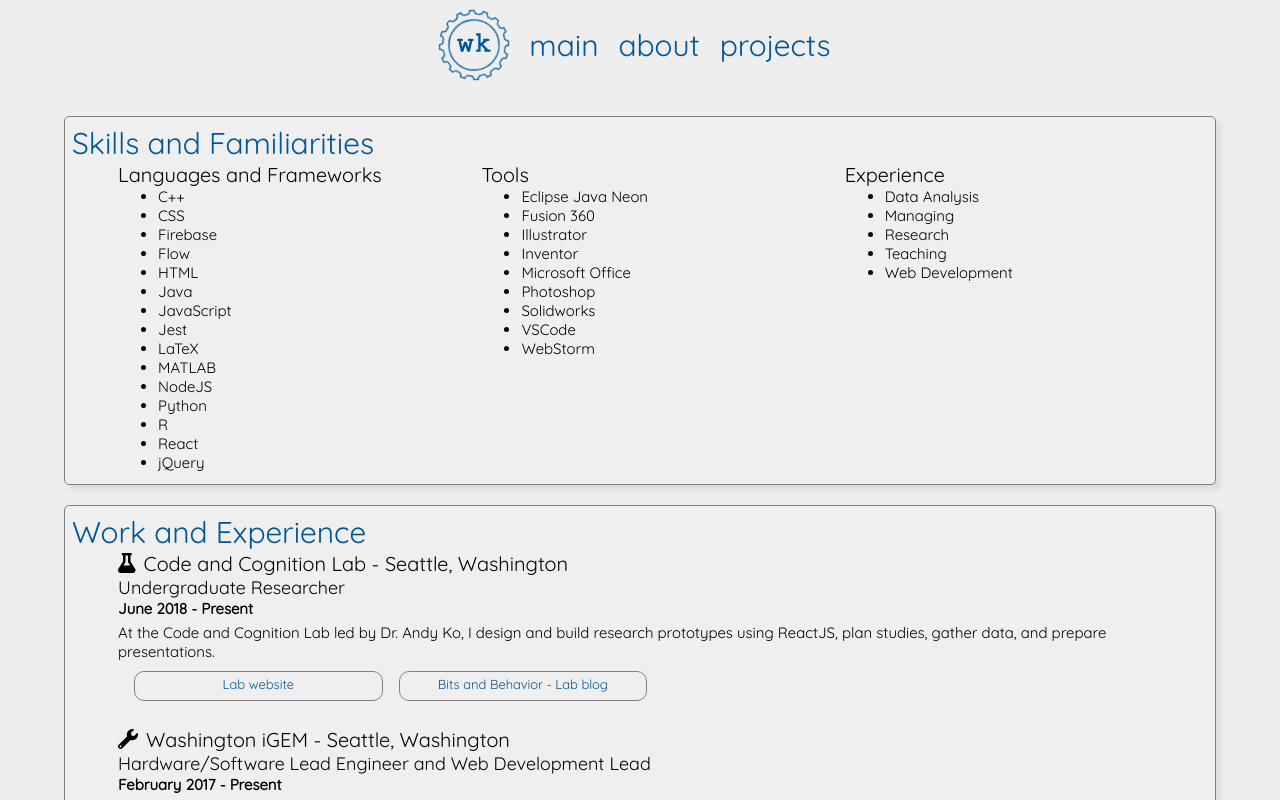
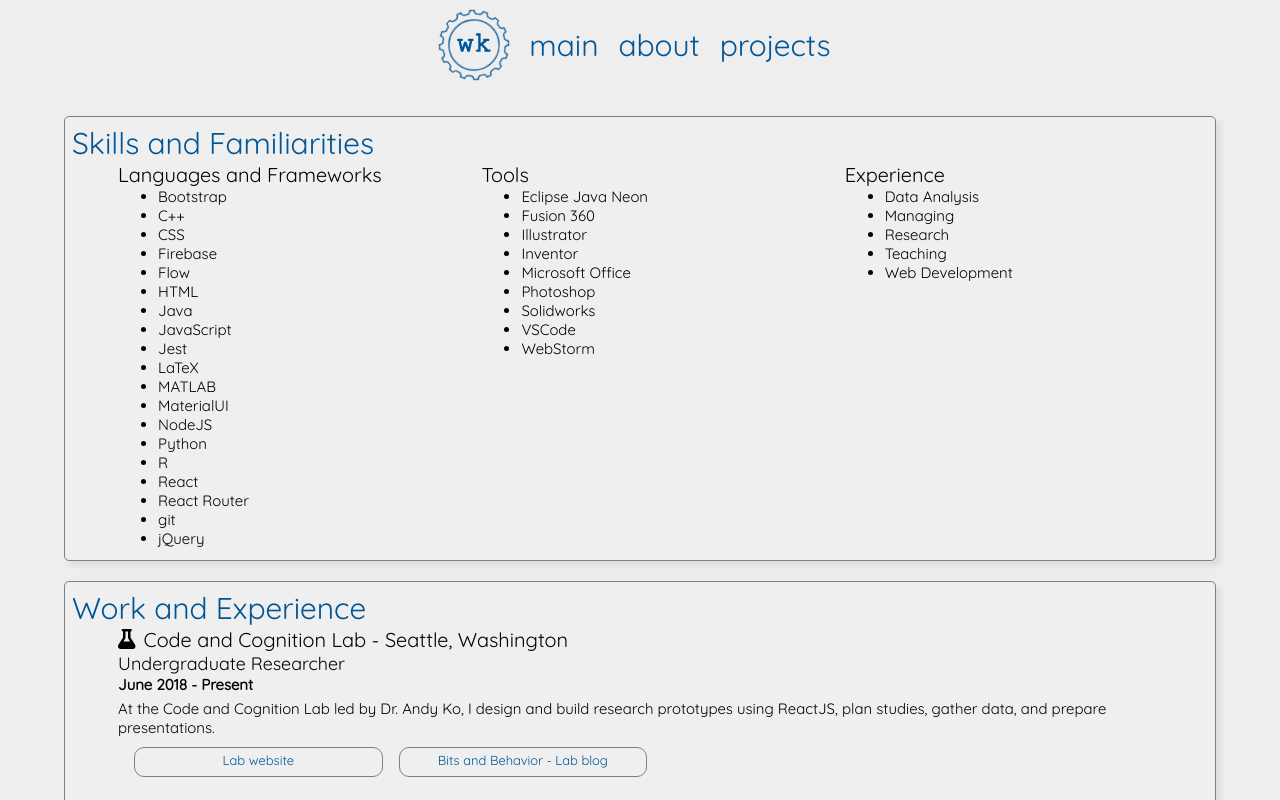
Before and after one commit to kwokwilliam/personalwebsite, a React (Create React App) app: page /about in a window 1280 px wide. Built offline with nearby package versions, Linux system fonts and the light colour scheme.

Commit message:
added content

```diff
--- a/src/components/About.js
+++ b/src/components/About.js
@@ -17,7 +17,8 @@ export default class About extends Component {
                     "HTML", "CSS", "NodeJS",
                     "Jest", "Flow", "Java",
                     "Python", "R", "MATLAB",
-                    "C++", "LaTeX", "Firebase", "jQuery"
+                    "C++", "LaTeX", "Firebase", "jQuery", "React Router", 'Bootstrap',
+                    "MaterialUI", "git"
                 ]
             },
             {
--- a/src/components/Projects.js
+++ b/src/components/Projects.js
@@ -9,6 +9,7 @@ export default class Projects extends Component {
         }
 
         this.projects = [
+            /* Copy paste this as a template, Barbarian!
             {
                 title: "",
                 thumbnail: "",
@@ -21,26 +22,84 @@ export default class Projects extends Component {
                 type: "",
                 hash: ""
             },
+            */
             {
-                title: "",
+                title: "FRC 2090 Scouting App",
                 thumbnail: "",
-                description: ``,
-                link: "",
-                githubLink: "",
-                tools: [],
+                description: `During spring break, I headed back home to Hawaii. The FIRST Robotics
+                Competition Hawaii Regional was going on during my stay. I wanted to put the skills
+                I learned in the classroom to use, and incorporate some data analysis to better the
+                community I used to be a part of.\n
+                A day before the competition, I slapped together a scouting app that would be internal
+                to my old team. They collected data that would later be input to the app. This app
+                allowed them to use live updating data during their alliance selection to pick the best,
+                most compatible team.\n
+                After the competition, the data was released to the Hawaii Robotics community so teams
+                could better understand their performance going into the world championship. \n
+                The application was programmed using NodeJS, JavaScript, and the React Framework..`,
+                link: "https://students.washington.edu/wkwok16/frc2090scouting2018public/#/",
+                githubLink: "https://github.com/kwokwilliam/frc2090scouting2018public",
+                tools: ["React Router", "Lodash", "Firebase", "Bootstrap", "MaterialUI", "ReactJS", "NodeJS", "JavaScript"],
                 seeAlso: [],
-                time: "",
-                type: "",
-                hash: ""
+                time: "March 2018",
+                type: "Programming",
+                hash: "2018scouting"
             },
             {
-                title: "DIfferential Flow Simulator",
+                title: "Planet Trip Planner",
+                thumbnail: "",
+                description: `Planet is a trip planner application that shares information about what the
+                user has planned already and what their current estimated cost is versus their max budget
+                (segmented by category). Users are able to interactively create their itinerary, similar
+                to Google Calendar. See the github page for an in depth detail.\n
+                This project was built for INFO 343 as a final group project partnered with
+                Laura Freeman, Farrah Lee, and Sangchul Hwang.`,
+                link: "https://students.washington.edu/wkwok16/info343-final-project/#/",
+                githubLink: "https://github.com/ferily7/info343-final-project",
+                tools: ['Firebase', "JavaScript", "React Router", "Firebase", "MaterialUI"],
+                seeAlso: [],
+                time: "February 2018 = March 2018",
+                type: "Programming",
+                hash: "planetplanner"
+            },
+            {
+                title: "Team Manager",
+                thumbnail: "",
+                description: `I created a basic team manager application for my INFO 343 class that allows
+                admins of an established organization to create a page, invite users and admins to the page,
+                make announcements, and make events to attend. It uses Firebase as a secure authentication
+                and database service, React, and React Router.`,
+                link: "https://students.washington.edu/wkwok16/p4-kwokwilliam/#/",
+                githubLink: "https://github.com/kwokwilliam/INFO343-Project4",
+                tools: ['Firebase', 'JavaScript', 'ReactJS', "NodeJS", 'React Router', "Bootstrap"],
+                seeAlso: [],
+                time: "February 2018",
+                type: "Programming",
+                hash: "tmanager"
+            },
+            {
+                title: "Seattle SafeCycleJS",
+                thumbnail: "",
+                description: `This project is an iteration of a past project, Seattle SafeCycle, remade
+                completely using the React JavaScript framework. This iteration now allows real time
+                querying from a dataset provided by the Seattle Department of Transportation, asynchronous
+                processing of data, and displays to the user more data about each bike rack.`,
+                link: "https://students.washington.edu/wkwok16/p3-mockingod1841/",
+                githubLink: "https://github.com/kwokwilliam/INFO343-Project3",
+                tools: ["JavaScript", "ReactJS", "OpenDataPortal", "NodeJS"],
+                seeAlso: ["safecycleR"],
+                time: "February 2018",
+                type: "Programming",
+                hash: "safecycleJS"
+            },
+            {
+                title: "Differential Flow Simulator",
                 thumbnail: "",
                 description: `This simulator allows users to model fluid flow through different containers.
                 It is built using JavaScript Canvas elements.`,
                 link: "https://students.washington.edu/wkwok16/p2-mockingod1841/",
                 githubLink: "https://github.com/kwokwilliam/INFO343-Project2",
-                tools: ["JavaScript", "HTML5 Canvas"],
+                tools: ["JavaScript", "HTML5 Canvas", "NodeJS"],
                 seeAlso: [],
                 time: "January 2018 - February 2018",
                 type: "Programming",
@@ -76,7 +135,7 @@ export default class Projects extends Component {
                 Along with that, I designed and programmed the 2017 Team Washington website from the ground up.`,
                 link: "http://2017.igem.org/Team:Washington",
                 githubLink: "https://github.com/uwigem/uwigem2017",
-                tools: ["Java", "HTML", "CSS", "JavaScript", "Fusion 360"],
+                tools: ["Java", "HTML", "CSS", "JavaScript", "Fusion 360", "Bootstrap"],
                 seeAlso: ["igem18"],
                 time: "January 2017 - November 2017",
                 type: "Programming",
```
